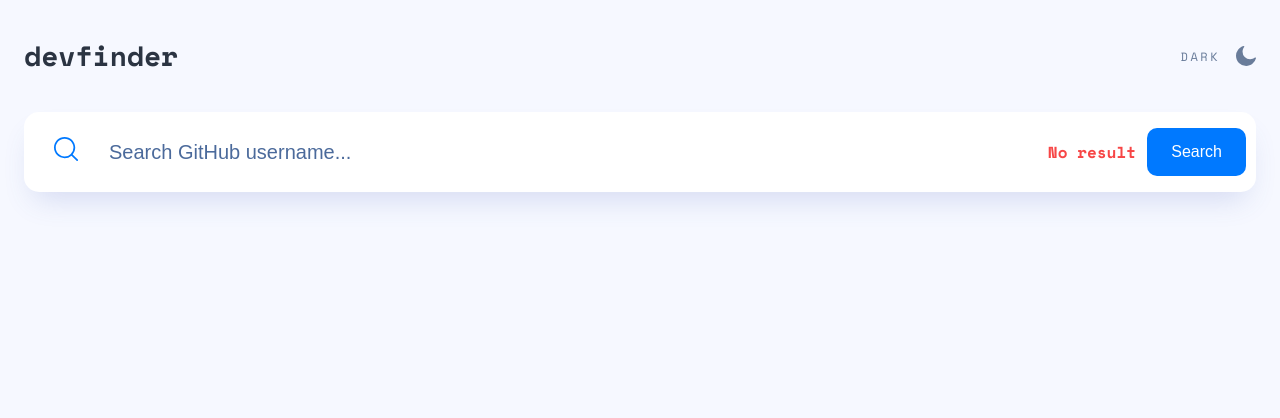
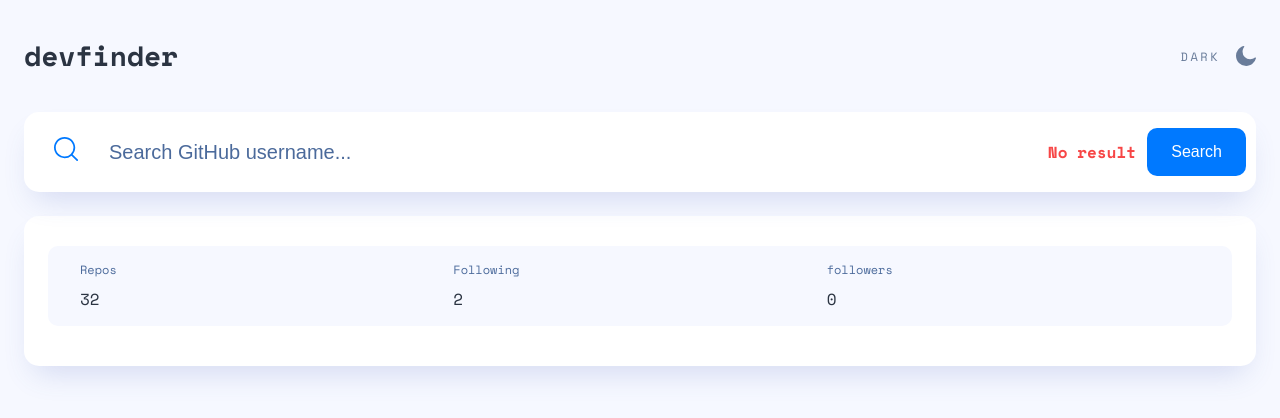
Before and after one commit to Blckvia/github-cards, a React (Create React App) app: page / in a window 1280 px wide. Shown: the top 418 px of the page. Built offline with nearby package versions, Linux system fonts and the light colour scheme.

Commit message:
feat: User card created & User stats component created

```diff
--- a/src/App.tsx
+++ b/src/App.tsx
@@ -1,12 +1,16 @@
 import { Container } from 'components/Container';
 import { Search } from 'components/Search';
 import { TheHeader } from 'components/TheHeader';
+import { UserCard } from 'components/UserCard';
+
+import { defaultUser } from 'mock';
 
 function App() {
   return (
     <Container>
       <TheHeader />
       <Search hasError onSubmit={() => {}} />
+      <UserCard {...defaultUser} />
     </Container>
   );
 }
--- /dev/null
+++ b/src/components/UserCard/UserCard.module.scss
@@ -0,0 +1,57 @@
+:global {
+  body[data-theme='light'] {
+    --ucard-bg: var(--white);
+    --bio-color: var(--gray-200);
+    --ucard-shadow: var(--shadow);
+  }
+
+  body[data-theme='dark'] {
+    --ucard-bg: var(--gray-400);
+    --bio-color: var(--white);
+    --ucard-shadow: unset;
+  }
+}
+.userCard {
+  margin: 1.5rem 0 3rem;
+  width: 100%;
+  padding: 30px 24px 40px;
+  background-color: var(--ucard-bg);
+  box-shadow: var(--ucard-shadow);
+  border-radius: 15px;
+  // display: grid;
+  // grid-template-columns: 70px 1fr;
+  // gap: 25px 20px;
+
+  // & > *:nth-child(n + 3) {
+  //   grid-column: 1 / span 2;
+  // }
+
+  // @media (min-width: 767px) {
+  //   grid-template-columns: 120px 1fr;
+  //   padding: 40px;
+  //   gap: 30px 40px;
+  // }
+
+  // @media (min-width: 1024px) {
+  //   gap: 30px 40px;
+
+  //   & > *:nth-child(n + 2) {
+  //     grid-column: 2 / span 1;
+  //   }
+  // }
+}
+
+.avatar {
+  border-radius: 50%;
+  min-width: 100%;
+}
+
+.bio {
+  font-size: 1rem;
+  line-height: 1.5;
+  color: var(--bio-color);
+
+  &.empty {
+    opacity: 0.75;
+  }
+}
--- /dev/null
+++ b/src/components/UserCard/UserCard.tsx
@@ -0,0 +1,15 @@
+import { UserStat } from 'components/UserStat';
+import { LocalGithubUser } from 'types';
+import styles from './UserCard.module.scss';
+
+interface UserCardProps extends LocalGithubUser {}
+
+export const UserCard = (props: UserCardProps) => (
+  <div className={styles.userCard}>
+    <UserStat
+      repos={props.repos}
+      following={props.following}
+      followers={props.followers}
+    />
+  </div>
+);
--- /dev/null
+++ b/src/components/UserCard/index.ts
@@ -0,0 +1 @@
+export * from './UserCard';
--- /dev/null
+++ b/src/components/UserStat/UserStat.module.scss
@@ -0,0 +1,38 @@
+:global {
+  body[data-theme='light'] {
+    --stat-bg: var(--gray-50);
+    --stat-color: var(--gray-300);
+  }
+
+  body[data-theme='dark'] {
+    --stat-bg: var(--gray-500);
+    --stat-color: var(--white);
+  }
+}
+
+.userStat {
+  background-color: var(--stat-bg);
+  color: var(--stat-color);
+  padding: 15px 32px;
+  border-radius: 10px;
+  display: grid;
+  grid-template-columns: repeat(3, 1fr);
+}
+
+.info {
+  display: flex;
+  flex-direction: column;
+  gap: 0.5rem;
+
+  &Title {
+    color: var(--gray-200);
+    font-size: 0.75rem;
+    line-height: 1.5;
+  }
+
+  &Number {
+    font-size: 1.23rem;
+    line-height: 1.5;
+    font-weight: 700;
+  }
+}
--- /dev/null
+++ b/src/components/UserStat/UserStat.tsx
@@ -0,0 +1,22 @@
+import { LocalGithubUser } from 'types';
+import styles from './UserStat.module.scss';
+
+export interface UserStatProps
+  extends Pick<LocalGithubUser, 'repos' | 'followers' | 'following'> {}
+
+export const UserStat = ({ repos, followers, following }: UserStatProps) => (
+  <div className={styles.userStat}>
+    <div className={styles.info}>
+      <div className={styles.infoTitle}>Repos</div>
+      <div className={styles.infonumber}>{repos}</div>
+    </div>
+    <div className={styles.info}>
+      <div className={styles.infoTitle}>Following</div>
+      <div className={styles.infonumber}>{following}</div>
+    </div>
+    <div className={styles.info}>
+      <div className={styles.infoTitle}>followers</div>
+      <div className={styles.infonumber}>{followers}</div>
+    </div>
+  </div>
+);
--- /dev/null
+++ b/src/components/UserStat/index.ts
@@ -0,0 +1 @@
+export * from './UserStat';
--- /dev/null
+++ b/src/mock/index.ts
@@ -0,0 +1,17 @@
+import { LocalGithubUser } from './../types/user';
+
+export const defaultUser: LocalGithubUser = {
+  login: 'Blckvia',
+  id: 76395998,
+  avatar: 'https://avatars.githubusercontent.com/u/76395998?v=4',
+  name: 'Alex Vyatkin',
+  company: '',
+  blog: 'https://www.linkedin.com/in/blckvia/',
+  location: '',
+  bio: '',
+  twitter: 'blckvia',
+  repos: 32,
+  followers: 0,
+  following: 2,
+  created: '2020-12-20T13:28:32Z',
+};
```
